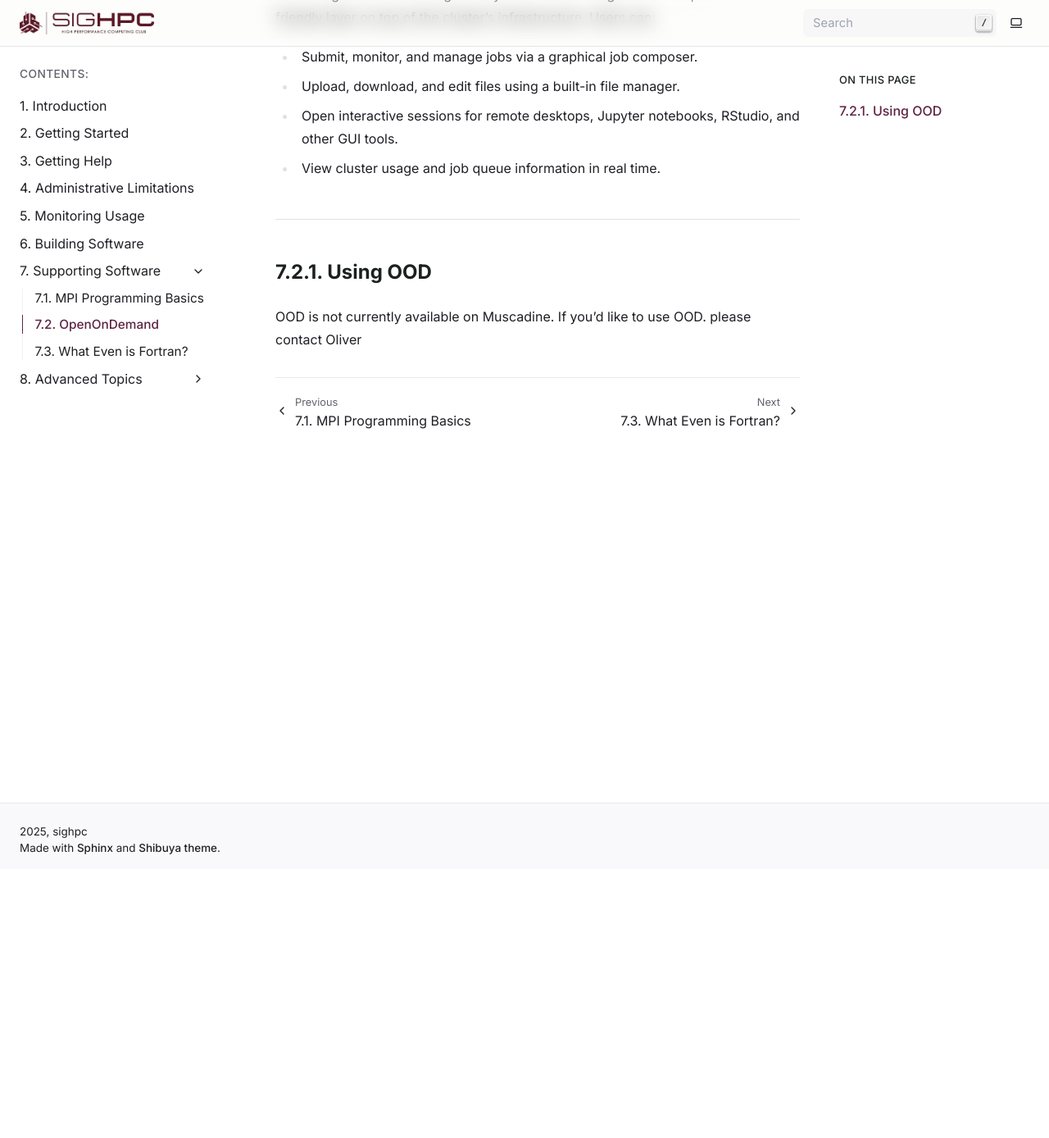
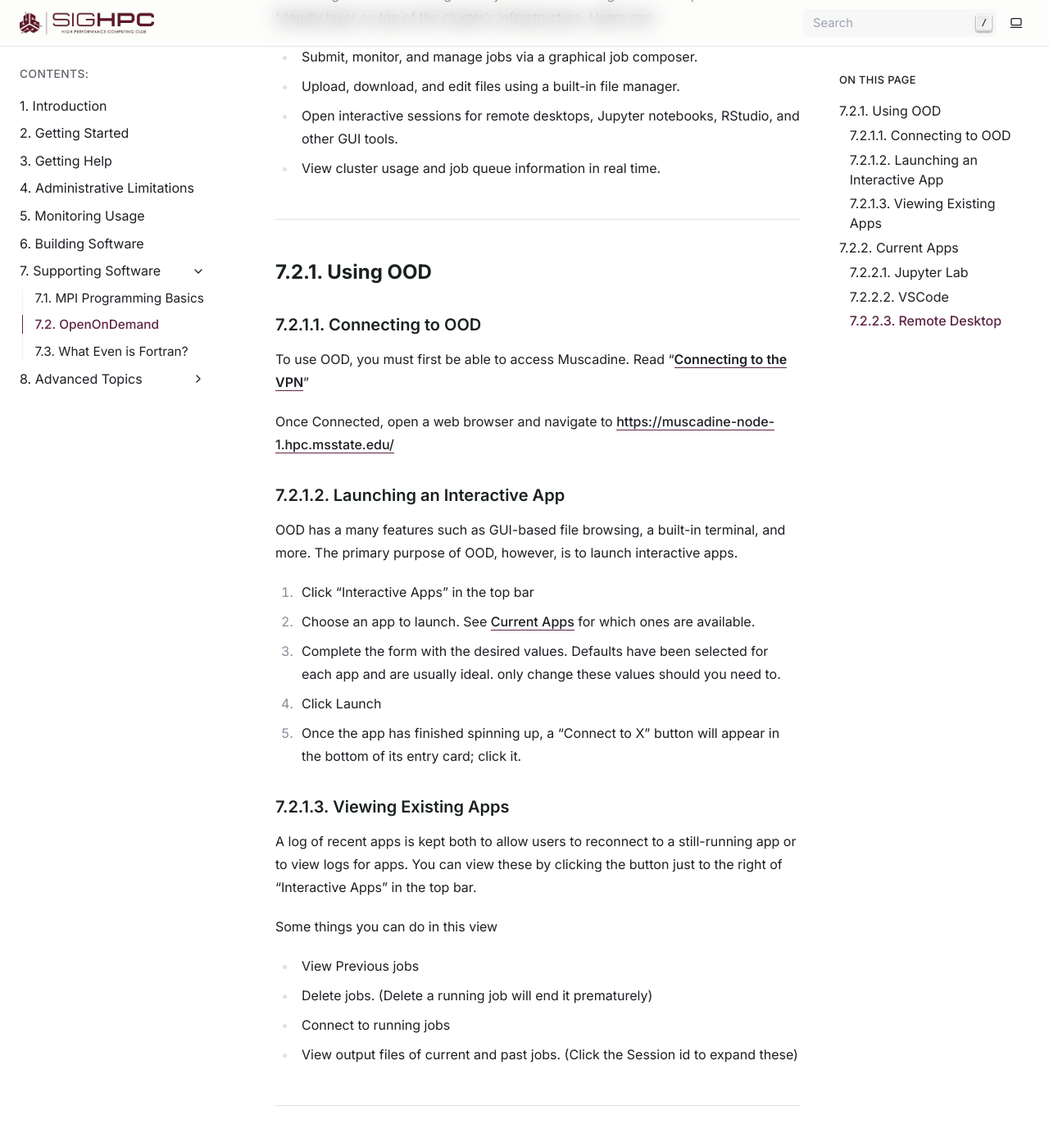
Before and after one commit to msstate-sighpc/muscadine-docs, a Sphinx documentation site: the page built from docs/sup/ood.md, in a window 1280 px wide and 1400 px high, scrolled down 341 px. Shown: the top 1388 px of the window at 82% size. Built offline with Sphinx 7.4.7, drawn with Linux system fonts in a browser that asks for light colours; before the commit the page ends 971 px from its top, so only the background shows below that; some of the changed text lies outside the part shown.

Commit message:
OOD is up. reflect in docs

````diff
--- a/docs/sup/ood.md
+++ b/docs/sup/ood.md
@@ -1,5 +1,4 @@
 # OpenOnDemand
-
 
 **Open OnDemand** is a web-based interface developed by the Ohio Supercomputer Center that provides users with easy, browser-based access to high-performance computing (HPC) resources. Instead of requiring command-line interaction over SSH, Open OnDemand lets users manage jobs, transfer files, and even launch graphical applications directly through a web browser.
 
@@ -13,4 +12,43 @@ OOD integrates with existing HPC systems — including Slurm — to provide a us
 ---
 
 ## Using OOD
-OOD is not currently available on Muscadine. If you'd like to use OOD. please contact Oliver
+### Connecting to OOD
+
+To use OOD, you must first be able to access Muscadine. Read "[**Connecting to the VPN**](/user-docs.md#method-two-hpc-vpn)"
+
+Once Connected, open a web browser and navigate to https://muscadine-node-1.hpc.msstate.edu/
+
+### Launching an Interactive App
+
+OOD has a many features such as GUI-based file browsing, a built-in terminal, and more. The primary purpose of OOD, however, is to launch interactive apps.
+
+1. Click "Interactive Apps" in the top bar
+2. Choose an app to launch. See [Current Apps](#current-apps) for which ones are available.
+3. Complete the form with the desired values. Defaults have been selected for each app and are usually ideal. only change these values should you need to.
+4. Click Launch
+5. Once the app has finished spinning up, a "Connect to X" button will appear in the bottom of its entry card; click it.
+
+### Viewing Existing Apps
+
+A log of recent apps is kept both to allow users to reconnect to a still-running app or to view logs for apps. You can view these by clicking the button just to the right of "Interactive Apps" in the top bar.
+
+Some things you can do in this view
+- View Previous jobs
+- Delete jobs. (Delete a running job will end it prematurely)
+- Connect to running jobs
+- View output files of current and past jobs. (Click the Session id to expand these)
+
+---
+
+## Current Apps
+### Jupyter Lab
+Jupyter lab is an interactive juniper, python, and R runtime where users can add, modify, and run snippets of code in real-time. this is incredibly useful for demonstration and debugging.
+
+### VSCode
+VSCode is a lightweight, open-source IDE developed by Microsoft. This instance runs in your browser for portability.
+
+### Remote Desktop
+OOD has support for running an entire desktop environment within a slurm job. This currently isn't functional on muscadine.
+```{important}
+Attempting to launch a desktop interactive app will fail. Kindly refrain.
+```
````
